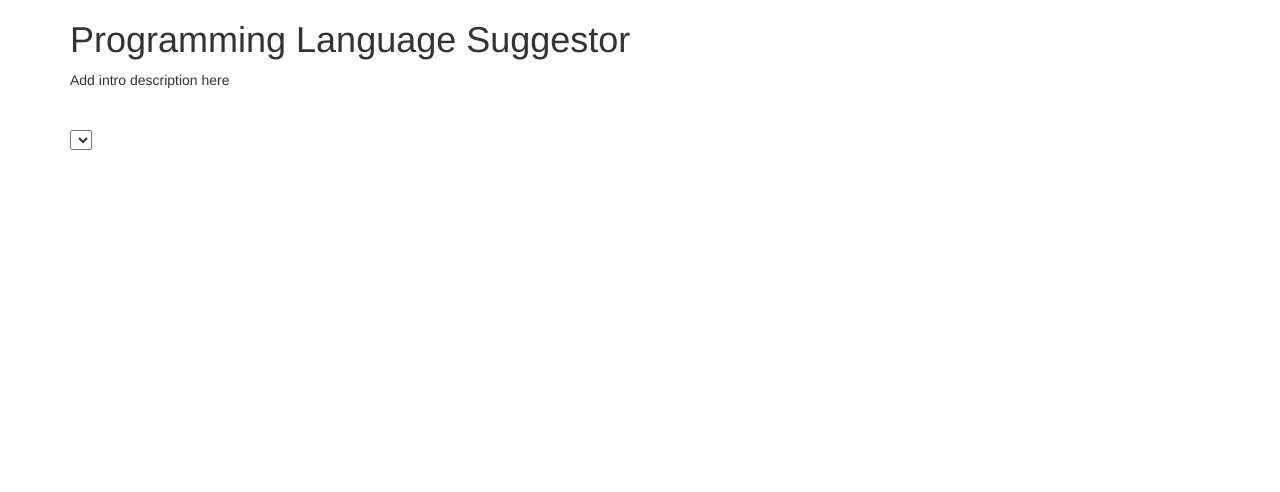
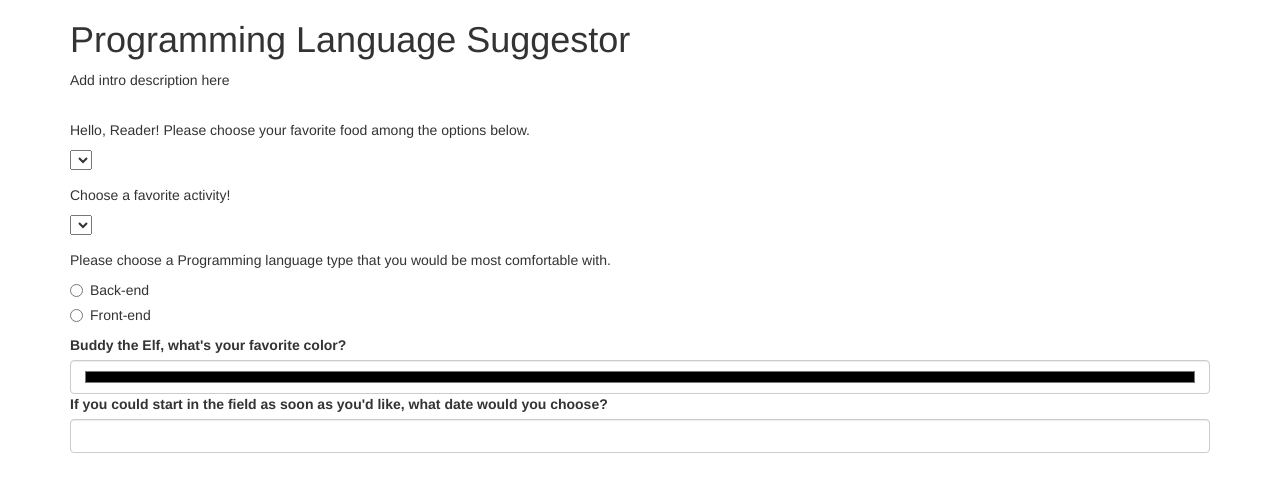
Before and after one commit to TonyBoy56/friday_project2, a plain HTML site: page index.html in a window 1280 px wide. Drawn offline with Linux system fonts and the light colour scheme.

Commit message:
add working survey buttons

```diff
--- a/index.html
+++ b/index.html
@@ -14,25 +14,58 @@
 
     <br>
 
-    <p></p>
+    <p>Hello, Reader! Please choose your favorite food among the options below.</p>
     <form id="first">
       <div class="form-group">
         <select id="food">
-          <option value=""></option>
-          <option value=""></option>
-          <option value=""></option>
-          <option value=""></option>
+          <option value="1"></option>
+          <option value="2"></option>
+          <option value="3"></option>
+          <option value="4"></option>
         </select>
       </div>
     </form>
 
-    <form id="second"></form>
+    <p>Choose a favorite activity!</p>
+    <form id="second">
+      <div class="form-group">
+        <select id="food">
+          <option value="1"></option>
+          <option value="2"></option>
+          <option value="3"></option>
+          <option value="4"></option>
+        </select>
+      </div>
+    </form>
 
-    <form id="third"></form>
+    <p>Please choose a Programming language type that you would be most comfortable with.</p>
+    <form id="third">
+      <div class="radio">
+        <label for="radio-butons">
+          <input type="radio" name="programming language type" value="Back-end">Back-end
+        </label>
+      </div>
 
-    <form id="fourth"></form>
+      <div class="radio">
+        <label for="radio-buttons">
+          <input type="radio" name="programming language type" value="front-end">Front-end
+        </label>
+      </div>
+    </form>
 
-    <form id="fifth"></form>
+    <form id="fourth">
+      <div class="color">
+        <label for="color">Buddy the Elf, what's your favorite color?</label>
+        <input id="color" class="form-control" type="color">
+      </div>
+    </form>
+
+    <form id="fifth">
+      <div class="form-group">
+        <label for="hiring-date">If you could start in the field as soon as you'd like, what date would you choose?</label>
+        <input id="date" class="form-control" type="text">
+      </div>
+    </form>
   </div>
 
 </body>
```
